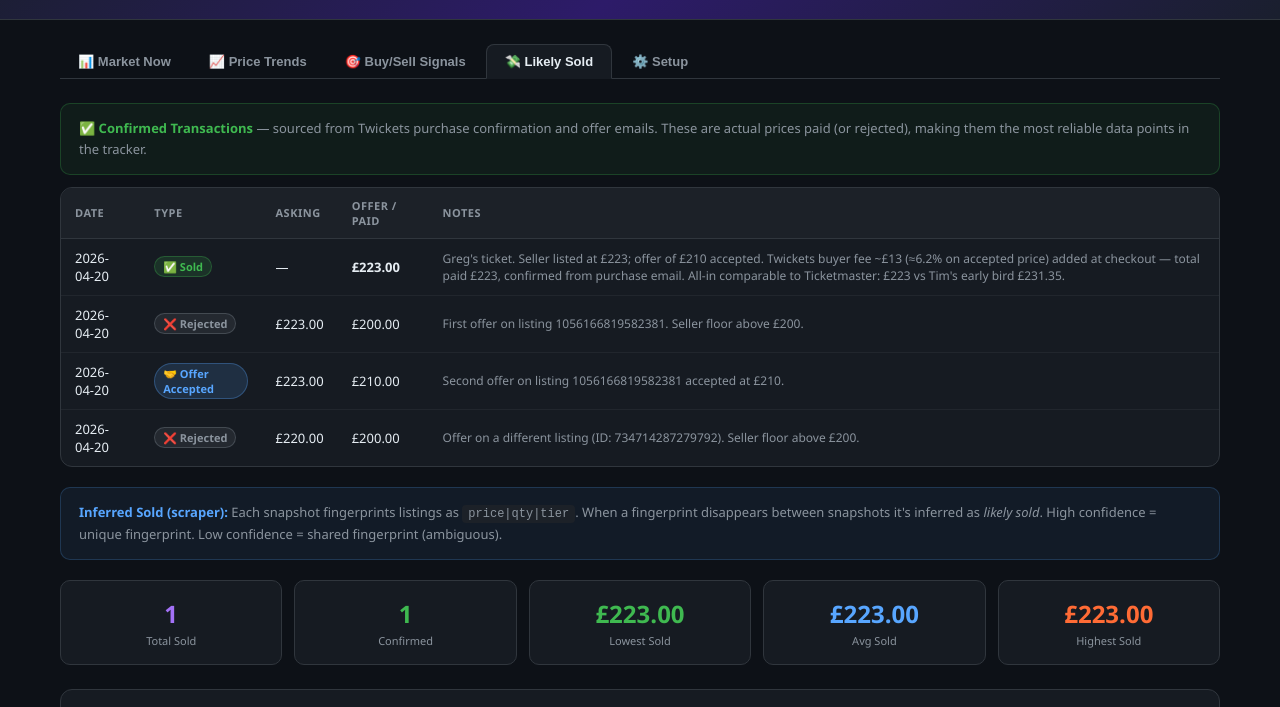
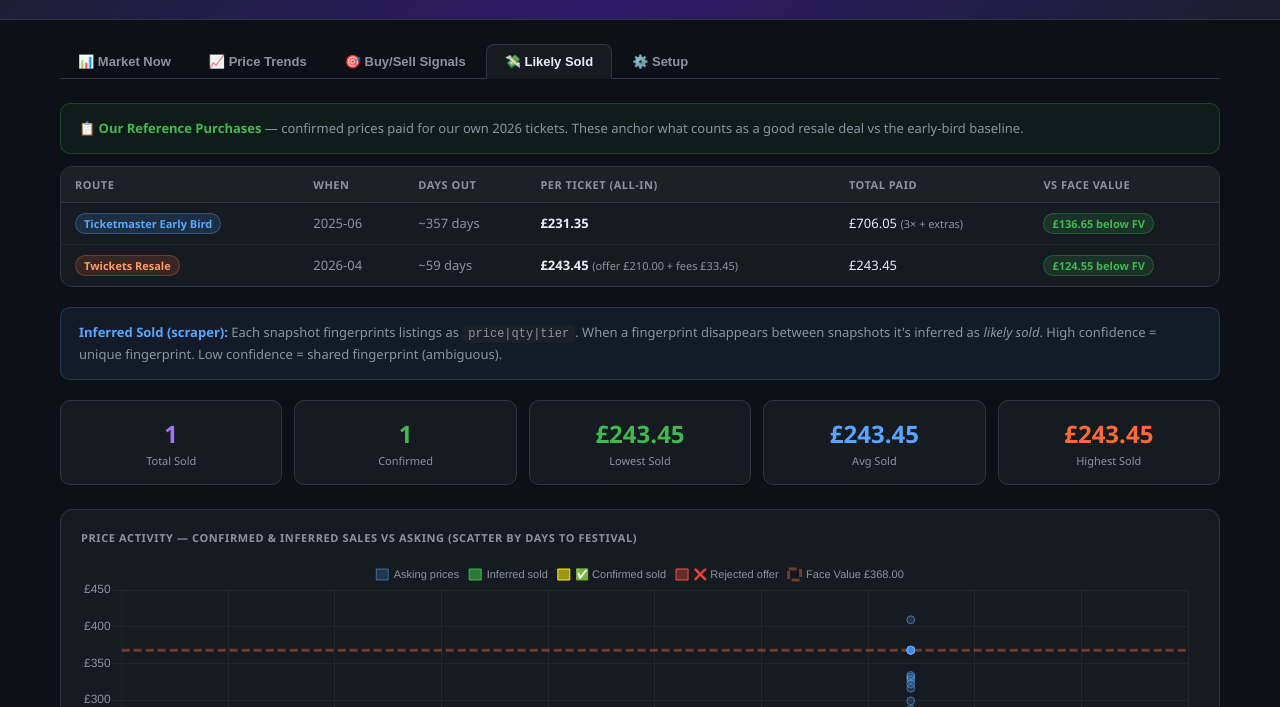
Before and after one commit to TimothyT99/iow-ticket-tracker, a website: page public/index.html in a window 1280 px wide. Both pictures are taken after a click on the button "💸 Likely Sold". Shown: the part 85-792 px from the top of the page. Drawn offline with nearby package versions, Linux system fonts and the light colour scheme.

Commit message:
v1.003 feat: correct resale total to £243.45 + depersonalise sold tab
1. PRICE CORRECTION (data/snapshots.json + data/events.json)
   Twickets resale all-in total corrected to £243.45 (was £223).
   Offer accepted: £210. Twickets buyer fee: £33.45 (15.9% on accepted price).
   This reverses the apparent saving — resale is now £12.10 MORE than the
   early bird (£231.35), not £8.35 cheaper as previously recorded.

2. DEPERSONALISE SOLD TAB (public/index.html)
   Replaced raw offer/sale transaction log with two clean reference rows:
   - Ticketmaster Early Bird (route + timing + per-ticket + total + vs FV)
   - Twickets Resale (offer + fee breakdown + total + vs FV)
   No names, no listing IDs, no seller details shown.
   Scatter chart tooltip updated to generic 'Twickets resale: offer X + fees = Y'.
   Stats cards use totalPaid not price field for correct all-in figures.

3. DATA CLEANUP
   Removed listing IDs and seller email from all notes fields.
   Offer/rejection entries retain price data but strip identifiable references.

```diff
--- a/data/events.json
+++ b/data/events.json
@@ -56,24 +56,22 @@
         "orderTotal": 706.05,
         "notes": "3 × 'Sky presents the Isle of Wight Weekend Adult Ticket' — all show as Adult GA. Tim's group (2 adults + teen, teen on adult ticket or same-price tier). Bought Jun 2025 (~12 months out). Sky-sponsored early bird at £231.35 vs standard £368.",
         "twicketsResale": {
-          "greg_order_ref": "001169AAX",
-          "listingId": "1056166819582381",
           "purchaseDate": "2026-04-20",
           "listingPrice": 223.00,
           "offerMade": 210.00,
           "offerAccepted": true,
-          "twicketsBuyerFee": 13.00,
-          "totalPaid": 223.00,
+          "twicketsBuyerFee": 33.45,
+          "totalPaid": 243.45,
           "tier": "Weekend Camping Ticket",
           "daysToFestival": 59,
-          "feeNotes": "Twickets buyer fee structure: seller listed at £223; Greg offered £210; seller accepted. Twickets adds a buyer fee (~6.2% on accepted price) at checkout. £210 offer + ~£13 buyer fee = £223 total paid. The £223 is the confirmed all-in figure from the purchase confirmation email — no further charges on top.",
+          "feeNotes": "Twickets buyer fee structure: seller listed at £223; offer of £210 accepted by seller. Twickets buyer fee £33.45 (≈15.9% on accepted price) added at checkout. Confirmed all-in total: £243.45.",
           "comparisons": {
-            "timEarlyBirdAllIn": 231.35,
-            "gregTwicketsAllIn": 223.00,
-            "gregSaving": 8.35,
-            "note": "Greg's resale ticket (59 days out, offers needed) was £8.35 cheaper all-in than Tim's early bird (purchased 12 months out). However Tim had certainty, no bidding, and secured the Sky-sponsored rate."
+            "earlyBirdAllIn": 231.35,
+            "twicketsResaleAllIn": 243.45,
+            "resalePremium": 12.10,
+            "note": "Twickets resale (59 days out, offers required) was £12.10 more expensive all-in than the early bird purchased 12 months prior at £231.35. Early bird provided certainty and lower total cost."
           },
-          "notes": "Greg's Twickets resale ticket. Seller: lottiefarrell03@gmail.com. Offer of £210 accepted, final all-in price £223 (incl. Twickets ~£13 buyer fee). Cheaper than Tim's early bird of £231.35 but required active monitoring and offer negotiation 59 days out."
+          "notes": "Twickets resale ticket. Listing £223, offer £210 accepted. Twickets buyer fee £33.45 added at checkout (confirmed all-in: £243.45). Despite offer negotiation, ended up £12.10 more than early bird (£231.35). Purchased 59 days before festival."
         }
       }
     }
--- a/data/snapshots.json
+++ b/data/snapshots.json
@@ -44,16 +44,16 @@
       "year": "2026",
       "date": "2026-04-20",
       "type": "sold",
+      "route": "twickets_resale",
+      "label": "Twickets Resale",
       "listingPrice": 223.00,
       "offerAccepted": 210.00,
-      "twicketsBuyerFee": 13.00,
-      "totalPaid": 223.00,
-      "price": 223.00,
+      "twicketsBuyerFee": 33.45,
+      "totalPaid": 243.45,
+      "price": 243.45,
       "tier": "Weekend Camping Ticket",
       "source": "email_purchase_confirmation",
-      "reference": "001169AAX",
-      "listingId": "1056166819582381",
-      "notes": "Greg's ticket. Seller listed at £223; offer of £210 accepted. Twickets buyer fee ~£13 (≈6.2% on accepted price) added at checkout — total paid £223, confirmed from purchase email. All-in comparable to Ticketmaster: £223 vs Tim's early bird £231.35."
+      "notes": "Twickets resale. Listing £223, offer £210 accepted, buyer fees £33.45 added at checkout (≈15.9% on accepted price). All-in: £243.45. Purchased 59 days before festival, offers required."
     },
     {
       "year": "2026",
@@ -62,7 +62,7 @@
       "askingPrice": 223.00,
       "offerPrice": 200.00,
       "source": "email_offer_rejected",
-      "notes": "First offer on listing 1056166819582381. Seller floor above £200."
+      "notes": "First offer rejected. Seller floor above £200."
     },
     {
       "year": "2026",
@@ -71,7 +71,7 @@
       "askingPrice": 223.00,
       "offerPrice": 210.00,
       "source": "email_offer_accepted",
-      "notes": "Second offer on listing 1056166819582381 accepted at £210."
+      "notes": "Second offer at £210 accepted."
     },
     {
       "year": "2026",
@@ -80,7 +80,7 @@
       "askingPrice": 220.00,
       "offerPrice": 200.00,
       "source": "email_offer_rejected",
-      "notes": "Offer on a different listing (ID: 734714287279792). Seller floor above £200."
+      "notes": "Offer on a separate listing rejected. Seller floor above £200."
     }
   ]
 }
--- a/public/index.html
+++ b/public/index.html
@@ -228,12 +228,12 @@ code { background: var(--bg3); padding: 2px 6px; border-radius: 4px; font-size:
   <!-- ═══════ LIKELY SOLD ═══════ -->
   <div id="tab-sold" class="tab-panel">
     <div class="info green" style="margin-bottom:12px">
-      <strong>✅ Confirmed Transactions</strong> — sourced from Twickets purchase confirmation and offer emails.
-      These are actual prices paid (or rejected), making them the most reliable data points in the tracker.
+      <strong>📋 Our Reference Purchases</strong> — confirmed prices paid for our own 2026 tickets.
+      These anchor what counts as a good resale deal vs the early-bird baseline.
     </div>
     <div class="card">
       <table>
-        <thead><tr><th>Date</th><th>Type</th><th>Asking</th><th>Offer / Paid</th><th>Notes</th></tr></thead>
+        <thead><tr><th>Route</th><th>When</th><th>Days Out</th><th>Per Ticket (all-in)</th><th>Total Paid</th><th>vs Face Value</th></tr></thead>
         <tbody id="confirmedBody"></tbody>
       </table>
     </div>
@@ -701,29 +701,58 @@ function renderSold(snaps) {
   const all = getAllSoldInferred(snaps);
   const fv  = getEventConfig()?.faceValues?.adult_camping || 368;
 
-  // Confirmed transactions from email data
-  const confirmedTx = (SNAPS.confirmedTransactions || []).filter(t => t.year === activeYear);
+  // Reference purchases — two clean rows: Early Bird + Twickets Resale
+  const confirmedTx  = (SNAPS.confirmedTransactions || []).filter(t => t.year === activeYear);
   const confirmedBody = document.getElementById('confirmedBody');
+  const baseline     = EVENTS.historicalBaselines?.years?.[activeYear];
+  const festDate     = getEventConfig()?.festival?.date;
   confirmedBody.innerHTML = '';
-  if (!confirmedTx.length) {
-    confirmedBody.innerHTML = '<tr><td colspan="5" class="empty-state">No confirmed transactions yet — offer/purchase emails will populate this.</td></tr>';
-  } else {
-    confirmedTx.slice().sort((a,b) => b.date.localeCompare(a.date)).forEach(t => {
-      const typeLabel = t.type === 'sold'
-        ? '<span class="badge b-green">✅ Sold</span>'
-        : t.type === 'offer_accepted'
-        ? '<span class="badge b-blue">🤝 Offer Accepted</span>'
-        : '<span class="badge b-grey">❌ Rejected</span>';
-      const askCol   = t.askingPrice ? fmt(t.askingPrice) : '—';
-      const paidCol  = t.price       ? `<strong>${fmt(t.price)}</strong>` : (t.offerPrice ? fmt(t.offerPrice) : '—');
-      confirmedBody.innerHTML += `<tr>
-        <td>${t.date}</td>
-        <td>${typeLabel}</td>
-        <td>${askCol}</td>
-        <td>${paidCol}</td>
-        <td style="color:var(--text3);font-size:12px">${t.notes||t.tier||'—'}</td>
-      </tr>`;
-    });
+
+  function fvBadge(perTicket, fv) {
+    const diff = fv - perTicket;
+    if (diff > 0) return `<span class="badge b-green">£${diff.toFixed(2)} below FV</span>`;
+    if (diff < 0) return `<span class="badge b-purple">£${Math.abs(diff).toFixed(2)} above FV</span>`;
+    return `<span class="badge b-blue">At face value</span>`;
+  }
+
+  // Row 1: Ticketmaster early bird
+  if (baseline) {
+    const ebEntry = Object.values(baseline.ticketTypes || {})[0];
+    const ebPrice = ebEntry?.faceValue;
+    const ebQty   = ebEntry?.qty;
+    const daysOut = (baseline.purchaseDate && festDate)
+      ? Math.round(daysBetween(baseline.purchaseDate, festDate)) : '—';
+    const perTicket = ebPrice || (baseline.orderTotal / (ebQty || 1));
+    confirmedBody.innerHTML += `<tr>
+      <td><span class="badge b-blue">Ticketmaster Early Bird</span></td>
+      <td style="color:var(--text3)">${baseline.purchaseDate?.slice(0,7) || '—'}</td>
+      <td style="color:var(--text3)">~${daysOut} days</td>
+      <td><strong>${fmt(perTicket)}</strong></td>
+      <td>${fmt(baseline.orderTotal)} <span style="color:var(--text3);font-size:11px">(${ebQty}× + extras)</span></td>
+      <td>${fvBadge(perTicket, fv)}</td>
+    </tr>`;
+  }
+
+  // Row 2: Twickets resale
+  const twicketsSale = confirmedTx.find(t => t.type === 'sold');
+  if (twicketsSale) {
+    const totalPaid = twicketsSale.totalPaid || twicketsSale.price;
+    const daysOut2  = (twicketsSale.date && festDate)
+      ? Math.round(daysBetween(twicketsSale.date, festDate)) : '—';
+    const offerPart = twicketsSale.offerAccepted ? fmt(twicketsSale.offerAccepted) : '—';
+    const feePart   = twicketsSale.twicketsBuyerFee ? fmt(twicketsSale.twicketsBuyerFee) : '';
+    confirmedBody.innerHTML += `<tr>
+      <td><span class="badge b-orange">Twickets Resale</span></td>
+      <td style="color:var(--text3)">${twicketsSale.date?.slice(0,7) || '—'}</td>
+      <td style="color:var(--text3)">~${daysOut2} days</td>
+      <td><strong>${fmt(totalPaid)}</strong> <span style="color:var(--text3);font-size:11px">(offer ${offerPart} + fees ${feePart})</span></td>
+      <td>${fmt(totalPaid)}</td>
+      <td>${fvBadge(totalPaid, fv)}</td>
+    </tr>`;
+  }
+
+  if (!baseline && !twicketsSale) {
+    confirmedBody.innerHTML = '<tr><td colspan="6" class="empty-state">No reference purchases recorded for this year.</td></tr>';
   }
 
   // Inferred sold stats
@@ -732,7 +761,7 @@ function renderSold(snaps) {
   const confirmedSold = confirmedTx.filter(t => t.type === 'sold');
   const allPrices = [
     ...all.map(s => s.price),
-    ...confirmedSold.map(t => t.price),
+    ...confirmedSold.map(t => t.totalPaid || t.price),
   ];
   if (allPrices.length) {
     const avgSold = allPrices.reduce((a,b)=>a+b,0)/allPrices.length;
@@ -761,7 +790,10 @@ function renderSold(snaps) {
       const msPerDay = 86400000;
       daysTo = Math.round((new Date(festivalDate) - new Date(t.date)) / msPerDay);
     }
-    return { x: daysTo, y: t.price, label: t.notes };
+    const label = t.route === 'twickets_resale'
+      ? `Twickets resale: offer ${fmt(t.offerAccepted)} + fees = ${fmt(t.totalPaid)}`
+      : t.label || 'Confirmed purchase';
+    return { x: daysTo, y: t.totalPaid || t.price, label };
   }).filter(d => d.x !== null);
   // Offer floors (rejected offers = ceiling on what sellers will accept)
   const rejectedData = confirmedTx.filter(t => t.type === 'offer_rejected').map(t => {
```
Also changed, not shown: public/data/events.json (+8 -10 lines), public/data/snapshots.json (+9 -9 lines).
